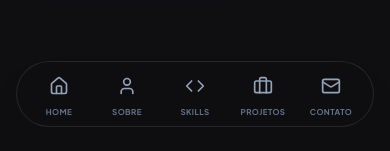
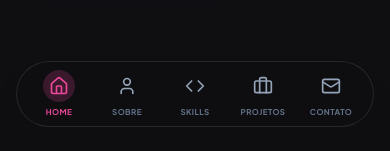
Before and after one commit to flavio-ph/portfolio, a React (Vite) app: page / in a window 390 px wide. Shown: the part 693-844 px from the top of the page. Built offline with nearby package versions, Linux system fonts and the light colour scheme.

Commit message:
Ajuste no menu mobile

```diff
--- a/src/components/Header.tsx
+++ b/src/components/Header.tsx
@@ -9,14 +9,7 @@ interface HeaderProps {
 
 const Header: React.FC<HeaderProps> = ({ theme, toggleTheme }) => {
   const [scrolled, setScrolled] = useState(false);
-
-  useEffect(() => {
-    const handleScroll = () => {
-      setScrolled(window.scrollY > 20);
-    };
-    window.addEventListener('scroll', handleScroll);
-    return () => window.removeEventListener('scroll', handleScroll);
-  }, []);
+  const [activeSection, setActiveSection] = useState('home');
 
   const navLinks = [
     { name: 'Home', href: '#home', icon: Home },
@@ -25,6 +18,31 @@ const Header: React.FC<HeaderProps> = ({ theme, toggleTheme }) => {
     { name: 'Projetos', href: '#projects', icon: Briefcase },
     { name: 'Contato', href: '#contact', icon: Mail },
   ];
+
+  useEffect(() => {
+    const handleScroll = () => {
+      // Controle do background do Header Desktop
+      setScrolled(window.scrollY > 20);
+
+      // Lógica de Scroll Spy
+      const scrollPosition = window.scrollY + 200; // Offset para detectar a seção um pouco antes
+
+      navLinks.forEach((link) => {
+        const sectionId = link.href.replace('#', '');
+        const element = document.getElementById(sectionId);
+
+        if (element) {
+          const { offsetTop, offsetHeight } = element;
+          if (scrollPosition >= offsetTop && scrollPosition < offsetTop + offsetHeight) {
+            setActiveSection(sectionId);
+          }
+        }
+      });
+    };
+
+    window.addEventListener('scroll', handleScroll);
+    return () => window.removeEventListener('scroll', handleScroll);
+  }, []);
 
   return (
     <>
@@ -46,7 +64,8 @@ const Header: React.FC<HeaderProps> = ({ theme, toggleTheme }) => {
               <a
                 key={link.name}
                 href={link.href}
-                className="hover:text-pink-500 transition-colors duration-300"
+                className={`transition-colors duration-300 ${activeSection === link.href.replace('#', '') ? 'text-pink-500 font-bold' : 'hover:text-pink-500'
+                  }`}
               >
                 {link.name}
               </a>
@@ -77,22 +96,26 @@ const Header: React.FC<HeaderProps> = ({ theme, toggleTheme }) => {
         </div>
       </header>
 
-      {/* Menu Inferior Mobile (Design de Pílula Flutuante) */}
+      {/* Menu Inferior Mobile (Pílula com Active State) */}
       <div className="md:hidden fixed bottom-6 left-0 right-0 z-50 px-4">
         <nav className="max-w-md mx-auto bg-white/70 dark:bg-[#0f0f12]/70 backdrop-blur-xl border border-slate-200/50 dark:border-white/10 rounded-full shadow-2xl shadow-black/10">
           <ul className="flex justify-around items-center h-16 px-2">
             {navLinks.map((link) => {
               const Icon = link.icon;
+              const isActive = activeSection === link.href.replace('#', '');
               return (
                 <li key={link.name} className="flex-1">
                   <a
                     href={link.href}
                     className="flex flex-col items-center justify-center space-y-1 group py-2"
                   >
-                    <div className="p-1.5 rounded-full group-hover:bg-pink-500/10 dark:group-hover:bg-pink-500/20 transition-all duration-300">
-                      <Icon className="w-5 h-5 text-slate-500 dark:text-slate-400 group-hover:text-pink-500 transition-colors" />
+                    <div className={`p-1.5 rounded-full transition-all duration-300 ${isActive ? 'bg-pink-500/20' : 'group-hover:bg-pink-500/10 dark:group-hover:bg-pink-500/20'
+                      }`}>
+                      <Icon className={`w-5 h-5 transition-colors ${isActive ? 'text-pink-500' : 'text-slate-500 dark:text-slate-400 group-hover:text-pink-500'
+                        }`} />
                     </div>
-                    <span className="text-[8px] font-bold uppercase tracking-wider text-slate-400 dark:text-slate-500 group-hover:text-pink-500 transition-colors">
+                    <span className={`text-[8px] font-bold uppercase tracking-wider transition-colors ${isActive ? 'text-pink-500' : 'text-slate-400 dark:text-slate-500 group-hover:text-pink-500'
+                      }`}>
                       {link.name}
                     </span>
                   </a>
```
